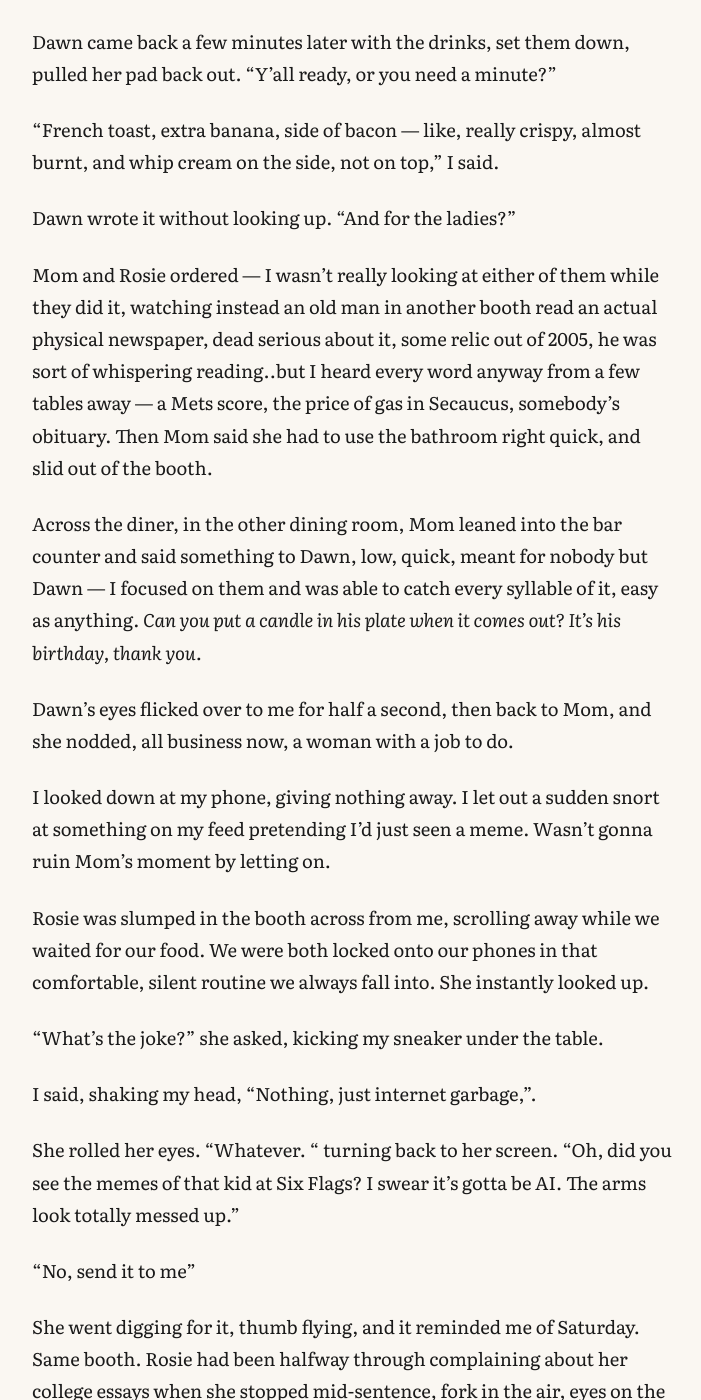
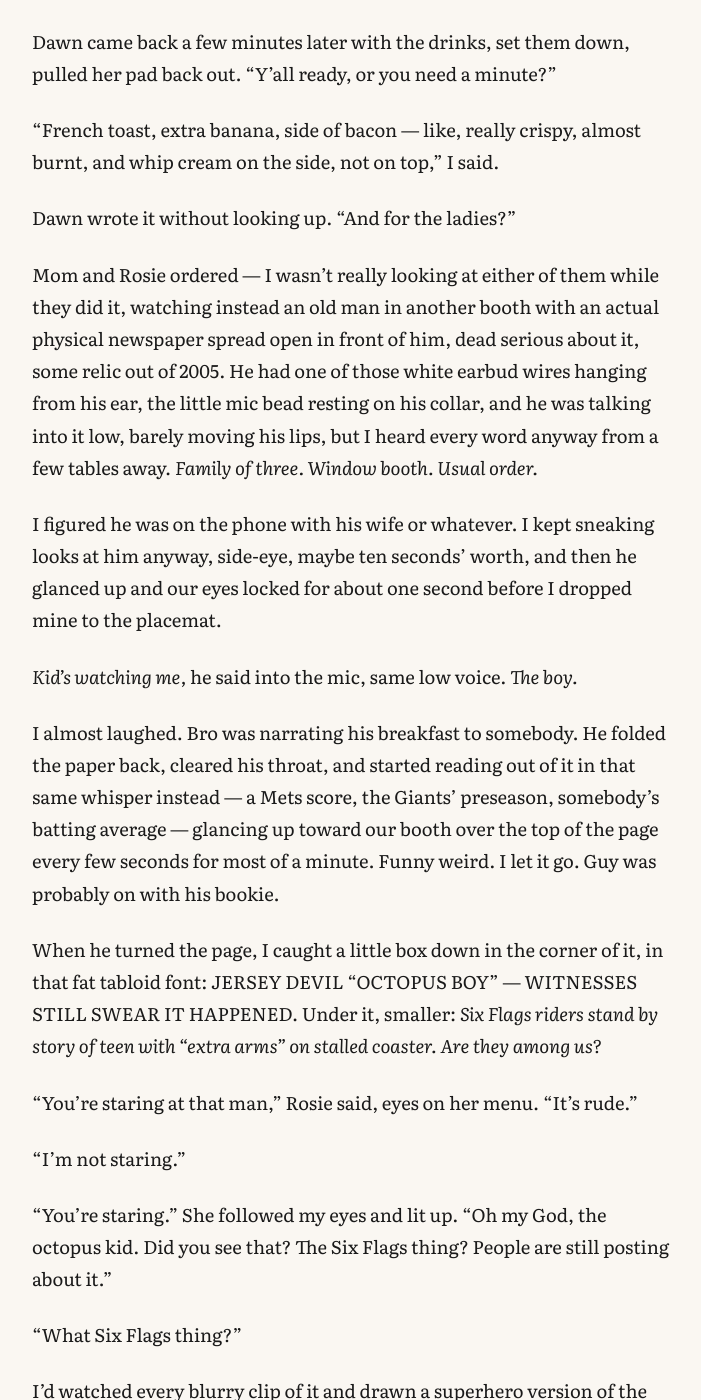
Before and after one commit to rayarcadio/reading-room, a Jekyll site: the page built from _stories/gunhead-01.md, in a window 1280 px wide and 1400 px high, scrolled down 6772 px. Shown: the whole window, without its empty margins (288-989 px from the left). Built offline with Jekyll 4.4.1, drawn with Linux system fonts in a browser that asks for light colours; some of the changed text lies outside the part shown.

Commit message:
Sync GUNHEAD-v14.md to reading room

```diff
--- a/_stories/gunhead-01.md
+++ b/_stories/gunhead-01.md
@@ -124,7 +124,29 @@ Dawn came back a few minutes later with the drinks, set them down, pulled her pa
 
 Dawn wrote it without looking up. "And for the ladies?"
 
-Mom and Rosie ordered — I wasn't really looking at either of them while they did it, watching instead an old man in another booth read an actual physical newspaper, dead serious about it, some relic out of 2005, he was sort of whispering reading..but I heard every word anyway from a few tables away — a Mets score, the price of gas in Secaucus, somebody's obituary. Then Mom said she had to use the bathroom right quick, and slid out of the booth.
+Mom and Rosie ordered — I wasn't really looking at either of them while they did it, watching instead an old man in another booth with an actual physical newspaper spread open in front of him, dead serious about it, some relic out of 2005. He had one of those white earbud wires hanging from his ear, the little mic bead resting on his collar, and he was talking into it low, barely moving his lips, but I heard every word anyway from a few tables away. *Family of three. Window booth. Usual order.*
+
+I figured he was on the phone with his wife or whatever. I kept sneaking looks at him anyway, side-eye, maybe ten seconds' worth, and then he glanced up and our eyes locked for about one second before I dropped mine to the placemat.
+
+*Kid's watching me,* he said into the mic, same low voice. *The boy.*
+
+I almost laughed. Bro was narrating his breakfast to somebody. He folded the paper back, cleared his throat, and started reading out of it in that same whisper instead — a Mets score, the Giants' preseason, somebody's batting average — glancing up toward our booth over the top of the page every few seconds for most of a minute. Funny weird. I let it go. Guy was probably on with his bookie.
+
+When he turned the page, I caught a little box down in the corner of it, in that fat tabloid font: JERSEY DEVIL "OCTOPUS BOY" — WITNESSES STILL SWEAR IT HAPPENED. Under it, smaller: *Six Flags riders stand by story of teen with "extra arms" on stalled coaster. Are they among us?*
+
+"You're staring at that man," Rosie said, eyes on her menu. "It's rude."
+
+"I'm not staring."
+
+"You're staring." She followed my eyes and lit up. "Oh my God, the octopus kid. Did you see that? The Six Flags thing? People are still posting about it."
+
+"What Six Flags thing?"
+
+I'd watched every blurry clip of it and drawn a superhero version of the kid in my journal. But Rosie had called me a geek enough times for one lifetime.
+
+"Forget it," she said. "You'd hate it."
+
+Then Mom said she had to use the bathroom right quick, and slid out of the booth.
 
 Across the diner, in the other dining room, Mom leaned into the bar counter and said something to Dawn, low, quick, meant for nobody but Dawn — I focused on them and was able to catch every syllable of it, easy as anything. *Can you put a candle in his plate when it comes out? It's his birthday, thank you.*
 
```
